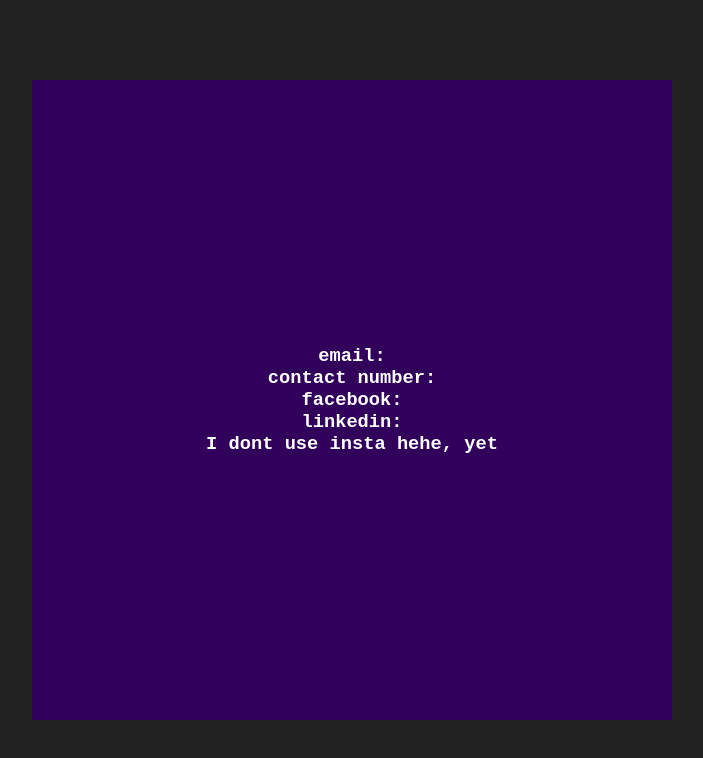
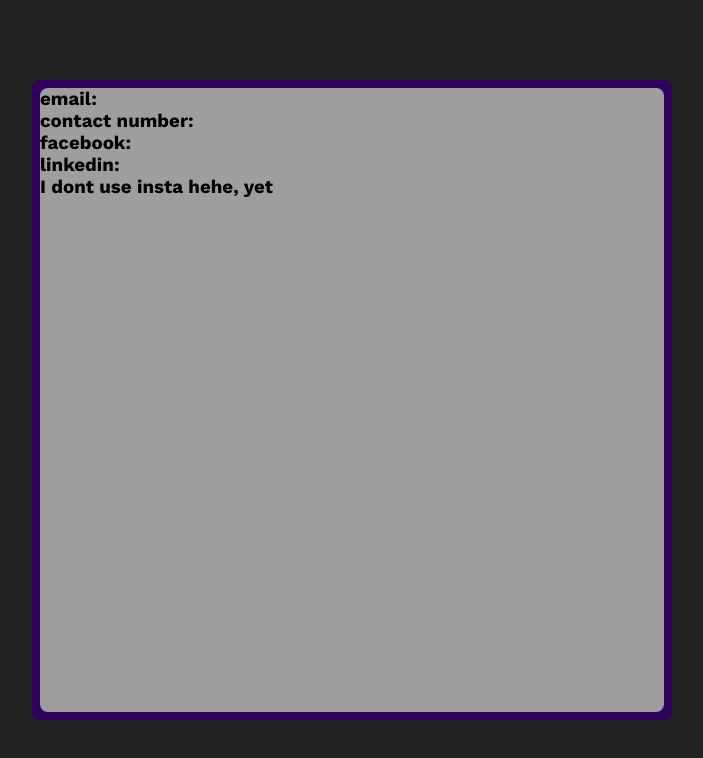
Before and after one commit to JoaquinHoward/myportfolio, a plain HTML site: page contacts.html in a window 1280 px wide. Shown: the whole page, without its empty margins (288-991 px from the left). Drawn offline with nearby package versions, Linux system fonts and the light colour scheme.

Commit message:
Refined the pages

```diff
--- a/contacts.html
+++ b/contacts.html
@@ -2,15 +2,20 @@
 <html>
     <head>
         <title>Contact Me</title>
+        <link rel="preconnect" href="https://fonts.googleapis.com">
+        <link rel="preconnect" href="https://fonts.gstatic.com" crossorigin>
+        <link href="https://fonts.googleapis.com/css2?family=Work+Sans:ital,wght@0,100..900;1,100..900&display=swap" rel="stylesheet">
         <link rel="stylesheet" href="style.css">
     </head>
     <body id="contact-body">
         <div class="contact-card">
-            <h3>email:</h3>
-            <h3>contact number:</h3>
-            <h3>facebook:</h3>
-            <h3>linkedin:</h3>
-            <h3>I dont use insta hehe, yet</h3>
+            <div class="inner-card">
+                <h3>email:</h3>
+                <h3>contact number:</h3>
+                <h3>facebook:</h3>
+                <h3>linkedin:</h3>
+                <h3>I dont use insta hehe, yet</h3>
+            </div>
         </div>
     </body>
 </html>
--- a/style.css
+++ b/style.css
@@ -16,7 +16,7 @@ a{
     cursor: pointer;
 }
 body {
-    font-family: 'Azeret Mono', monospace; /* Nice clean font */
+    font-family: "Work Sans", sans-serif;
     background-color: #222;
     color: white;
     /* display: flex;
@@ -155,4 +155,13 @@ body {
     background-color: lch(10.31% 59.34 310.96);
     width: 40rem;
     height: 40em;
+    border-radius: 8px;
 }
+
+.inner-card{
+    color: black;
+    background-color: rgb(158, 158, 158);
+    height: 39rem;
+    width: 39rem;
+    border-radius: 8px;
+}
```
Also changed, not shown: index.html (+6 -5 lines), languages.html (+3 -0 lines).
